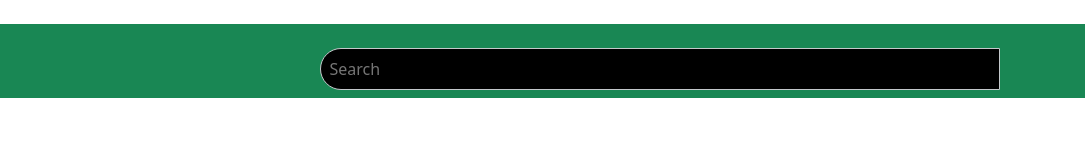
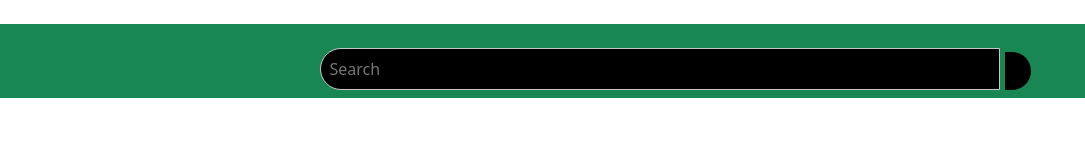
Before and after one commit to yashkohakade18/youtube-clone, a plain HTML site: page index.html in a window 1280 px wide. Shown: the full height of the page, 195-1280 px from the left. Drawn offline with nearby package versions, Linux system fonts and the light colour scheme.

Commit message:
icon added

```diff
--- a/index.html
+++ b/index.html
@@ -19,7 +19,7 @@
             <img src="./img/youtube-logo.png" alt="logo" height="35" class="ms-4" />
             <span class="search-bar">
             <input class="mt-3 p-2 search-bar border border-secondary-subtle bg-black text-white rounded-start-pill" type="text" placeholder="Search" aria-label="search">
-
+            <button class="btn rounded-end-pill bg-black" type="submit"><img src=""</button>
         </span>
         </div>
       </nav>
```
Also changed, not shown: img/search-interface-symbol.png (added).
